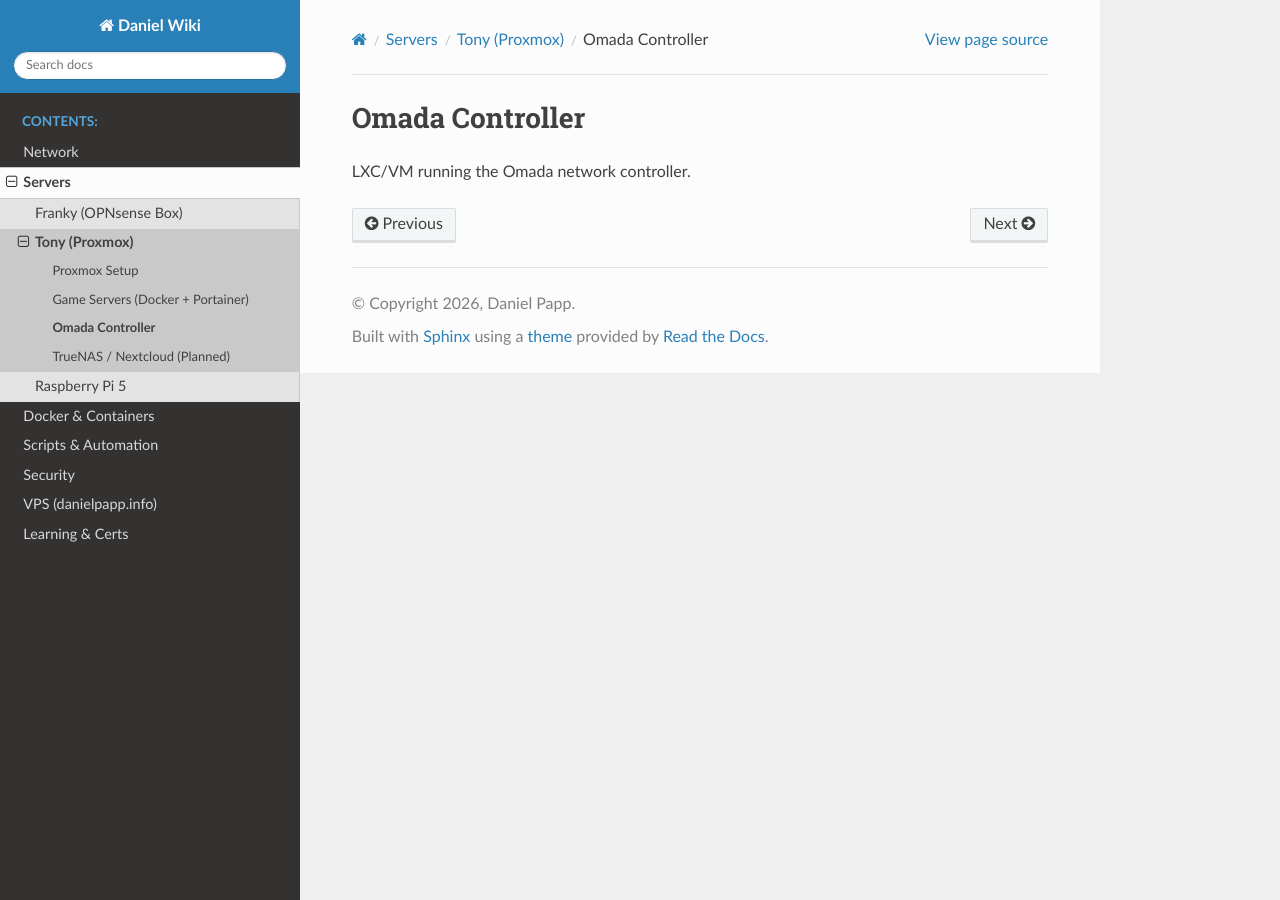
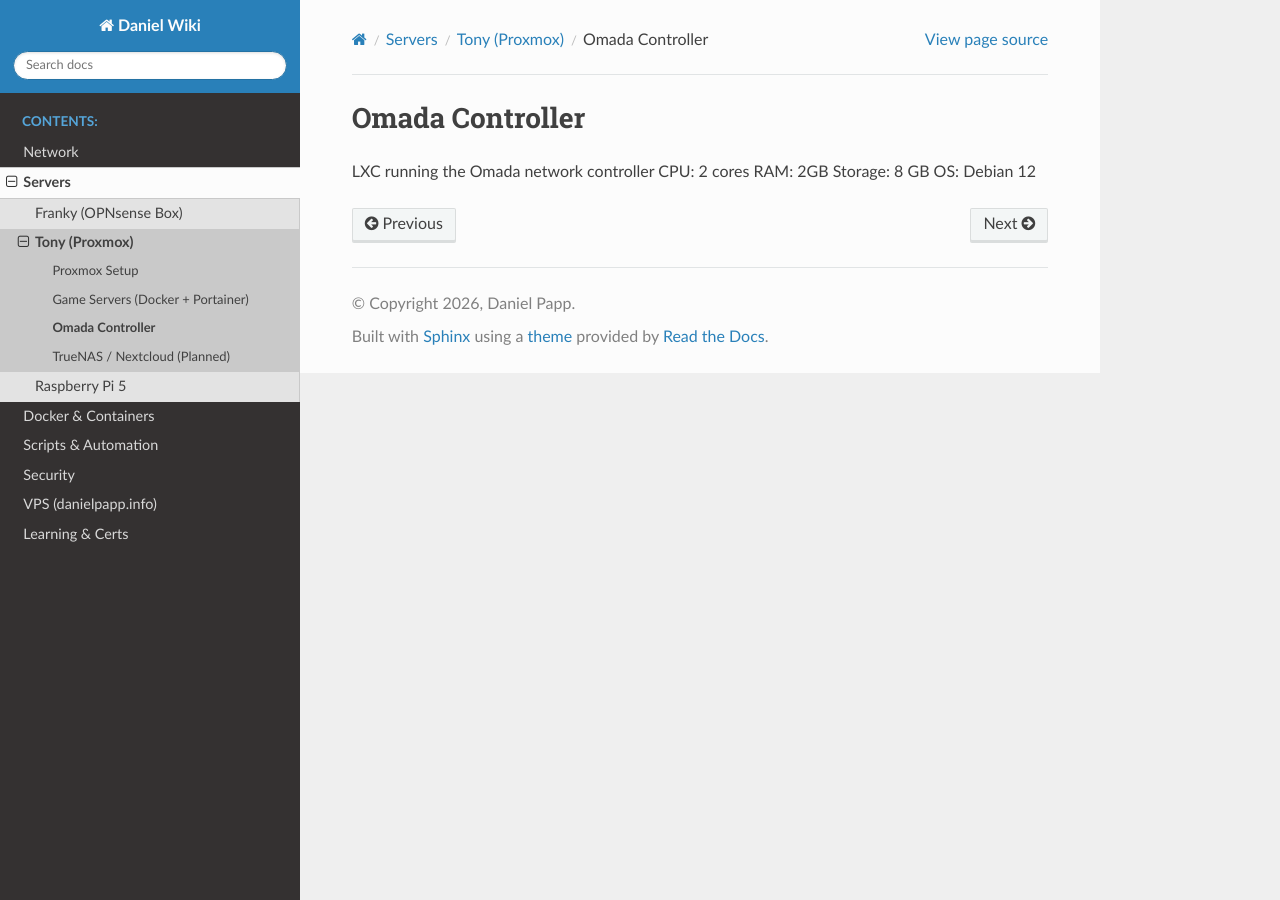
Before and after one commit to Silzara/wiki, a Sphinx documentation site: the page built from source/servers/tony/omada-controller.rst, in a window 1280 px wide. Built offline with Sphinx 7.4.7 and the Read the Docs theme 3.1.0, drawn with Linux system fonts in a browser that asks for light colours.

Commit message:
server and omaeda controller info

```diff
--- a/source/servers/tony/index.rst
+++ b/source/servers/tony/index.rst
@@ -11,8 +11,8 @@ Tony (Proxmox)
 
 **Hardware:**
 
-- AMD Ryzen 9 9900X
+- AMD Ryzen 9 9900X (12 cores, 24 threads)
 - 64GB DDR5 RAM
-- 1TB NVMe
+- 1TB NVMe PCIe 4.0 SSD
 - Intel i350-T4v2 NIC
 - OS: Proxmox
--- a/source/servers/tony/omada-controller.rst
+++ b/source/servers/tony/omada-controller.rst
@@ -1,4 +1,8 @@
 Omada Controller
 ================
 
-LXC/VM running the Omada network controller.
+LXC running the Omada network controller
+CPU: 2 cores
+RAM: 2GB
+Storage: 8 GB
+OS: Debian 12
```
